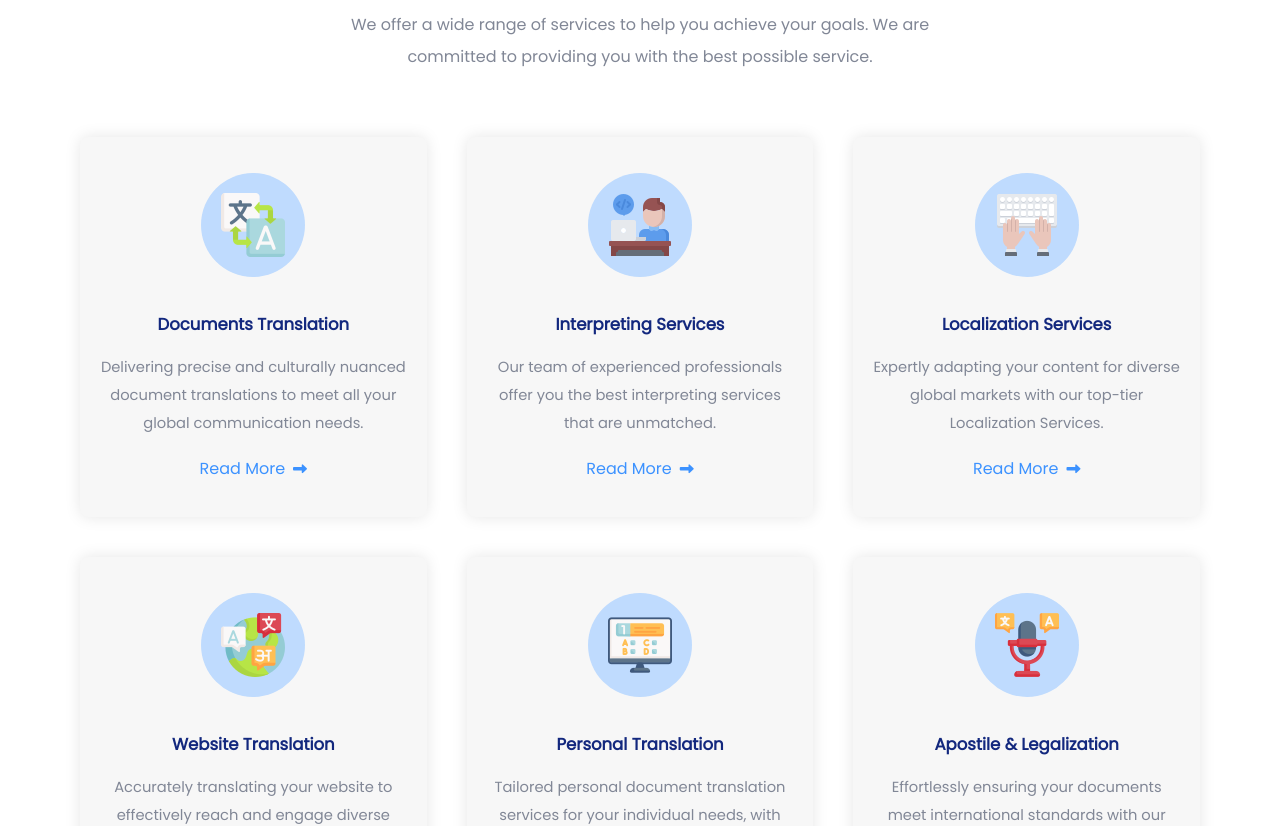
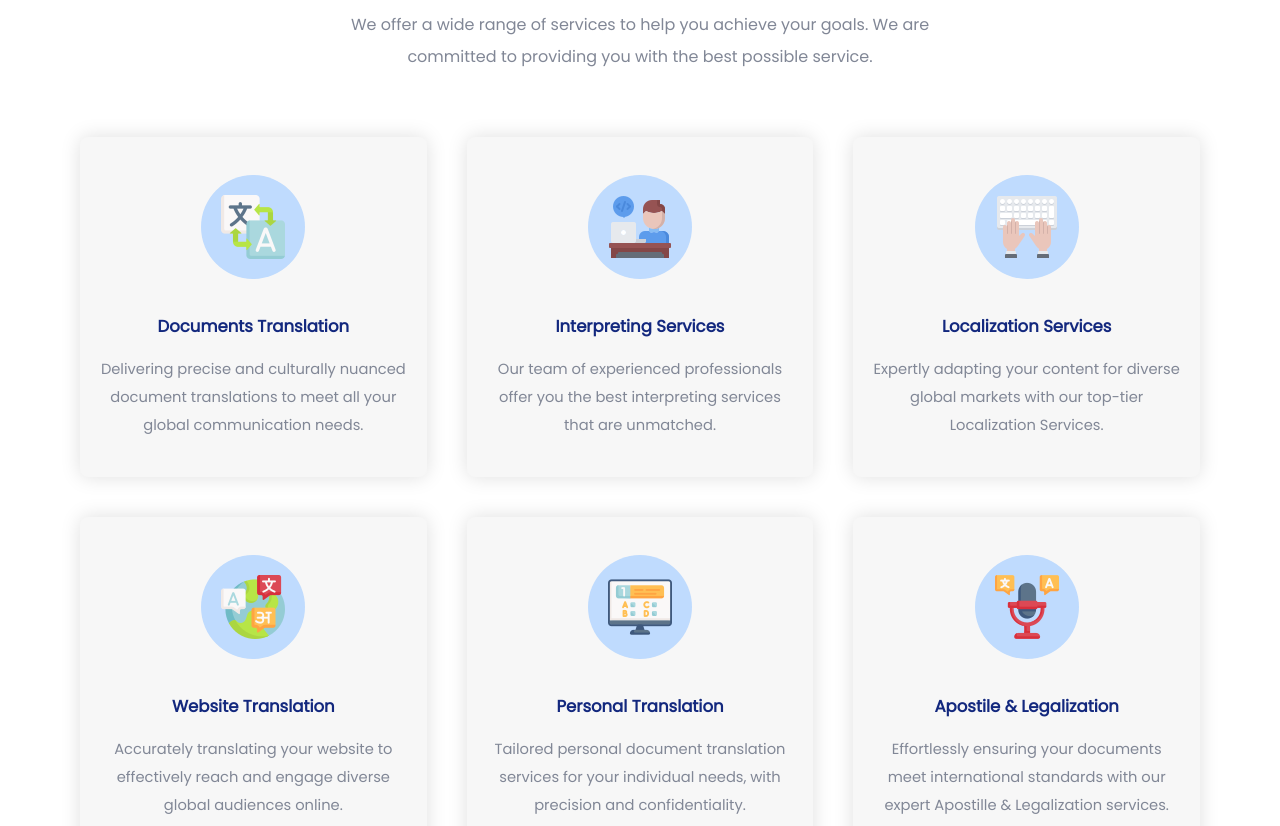
Before and after one commit to MusaZeshan-IT/Quick-Translate, a React (Vite) app: page /#/services in a window 1280 px wide. Shown: the part 580-1406 px from the top of the page. Built offline with nearby package versions, Linux system fonts and the light colour scheme.

Commit message:
The read more button now works.

```diff
--- a/src/components/shared/Service.jsx
+++ b/src/components/shared/Service.jsx
@@ -1,18 +1,24 @@
+// File path: src/components/Service.js
+
 import React from 'react';
-import { Link } from 'react-router-dom';
+import { Link, useLocation } from 'react-router-dom';
 
 const Service = ({ imgUrl, title, desc }) => {
+    const location = useLocation();
+
     return (
-        <div className='shadow-[0px_0px_16px_rgba(0,0,0,0.1)] flex p-5 flex-col items-center justify-center bg-[rgb(247,247,247)] h-[380px] rounded-lg'>
+        <div className={`shadow-[0px_0px_20px_rgba(0,0,0,0.13)] flex p-5 flex-col items-center justify-center bg-[rgb(247,247,247)] ${location.pathname === '/services' ? 'h-[340px]' : 'h-[380px]'} rounded-lg`}>
             <div className='bg-blue-200 p-5 rounded-[50%]'>
                 <img className='sm:h-16 sm:w-16 2xs-custom:h-20 2xs-custom:w-20 h-16 w-16' src={imgUrl} alt="" />
             </div>
             <h3 className='mt-8 font-semibold sm:text-[16.5px] 2xs-custom:text-2xl text-xl text-[rgb(19,40,126)]'>{title}</h3>
             <p className='mt-3 sm:text-[14.7px] 2xs-custom:text-lg text-[15px] leading-7 text-center text-[rgb(129,135,150)]'>{desc}</p>
-            <Link>
-                <span className='mt-5 sm:text-base 2xs-custom:text-lg text-base inline-block text-[rgb(60,146,255)]'>Read More</span>
-                <i className='fa-solid fa-right-long ml-2 text-sm text-[rgb(60,146,255)]'></i>
-            </Link>
+            {location.pathname !== '/services' && (
+                <Link to='/services'>
+                    <span className='mt-5 sm:text-base 2xs-custom:text-lg text-base inline-block text-[rgb(60,146,255)]'>Read More</span>
+                    <i className='fa-solid fa-right-long ml-2 text-sm text-[rgb(60,146,255)]'></i>
+                </Link>
+            )}
         </div>
     );
 }
```
